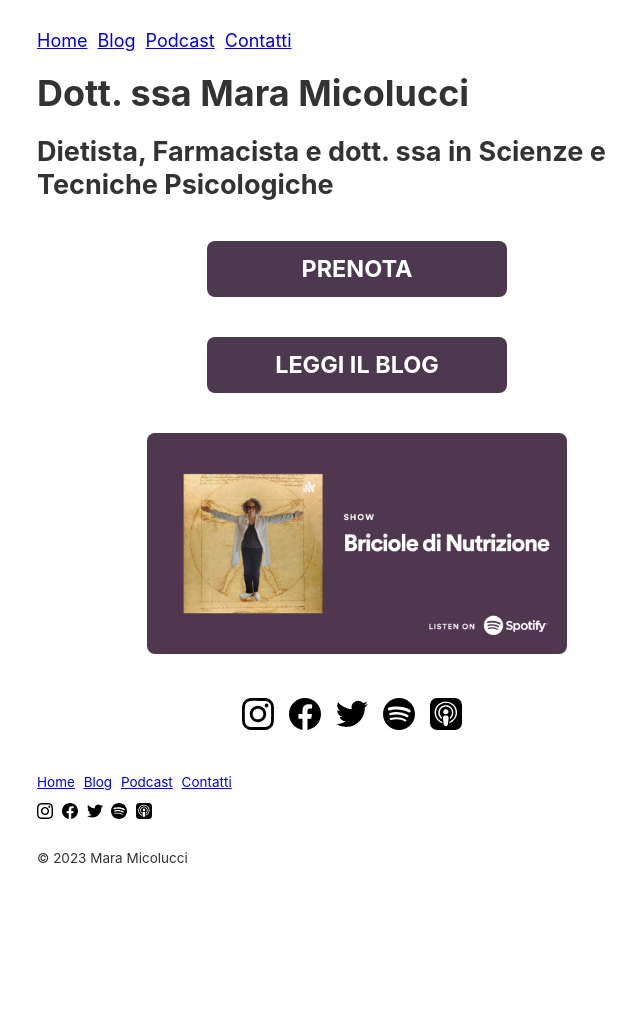
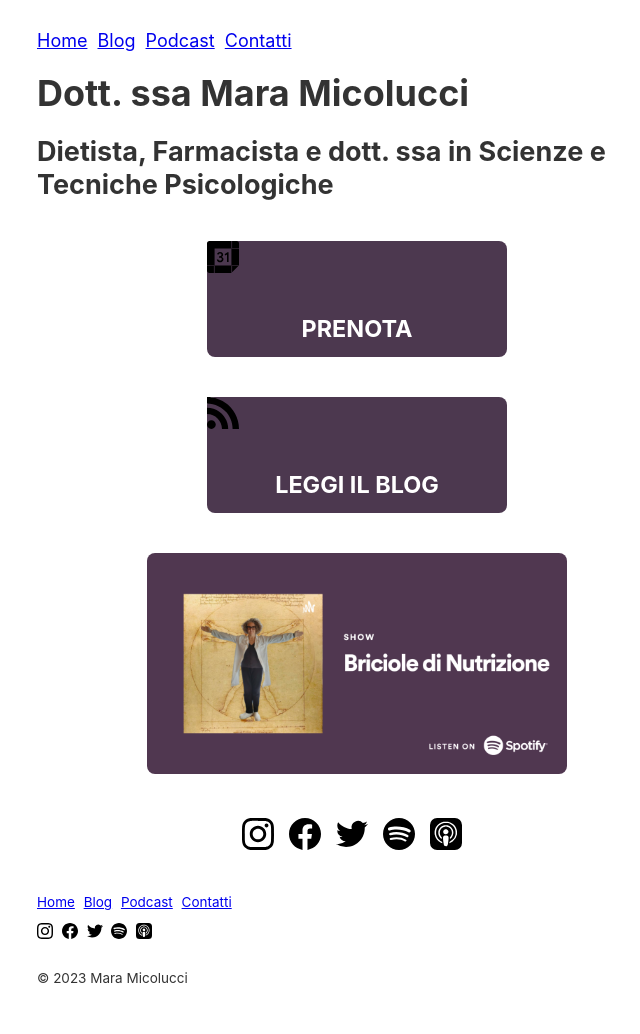
Before and after one commit to curlybracketshq/dietista.it, a Jekyll site: the page built from index.html, in a window 1280 px wide. Shown: the whole page, without its empty margins (283-923 px from the left). Built offline with Jekyll 4.4.1, drawn with Linux system fonts in a browser that asks for light colours; before the commit the page ends 914 px from its top, so only the background shows below that.

Commit message:
Add index button icons

```diff
--- a/index.html
+++ b/index.html
@@ -10,9 +10,11 @@ description: Dietista, Farmacista e dott. ssa in Scienze e Tecniche Psicologiche
 
 <h2>Dietista, Farmacista e dott. ssa in Scienze e Tecniche Psicologiche</h2>
 <a class="cta" href="mailto:mara+web@dietista.it">
+  <img src="/images/googlecalendar.svg" width="32" height="32" alt="Prenota un appuntamento" />
   <p>Prenota</p>
 </a>
 <a class="cta" href="/blog/">
+  <img src="/images/rss.svg" width="32" height="32" alt="Leggi il blog" />
   <p>Leggi il blog</p>
 </a>
 <a class="podcast_cta" href="https://open.spotify.com/show/6MhsdZ5sEn8JgpDm9yuL9b?si=dca7b40f66a2491e">
```
Also changed, not shown: images/googlecalendar.svg (added), images/rss.svg (added).
